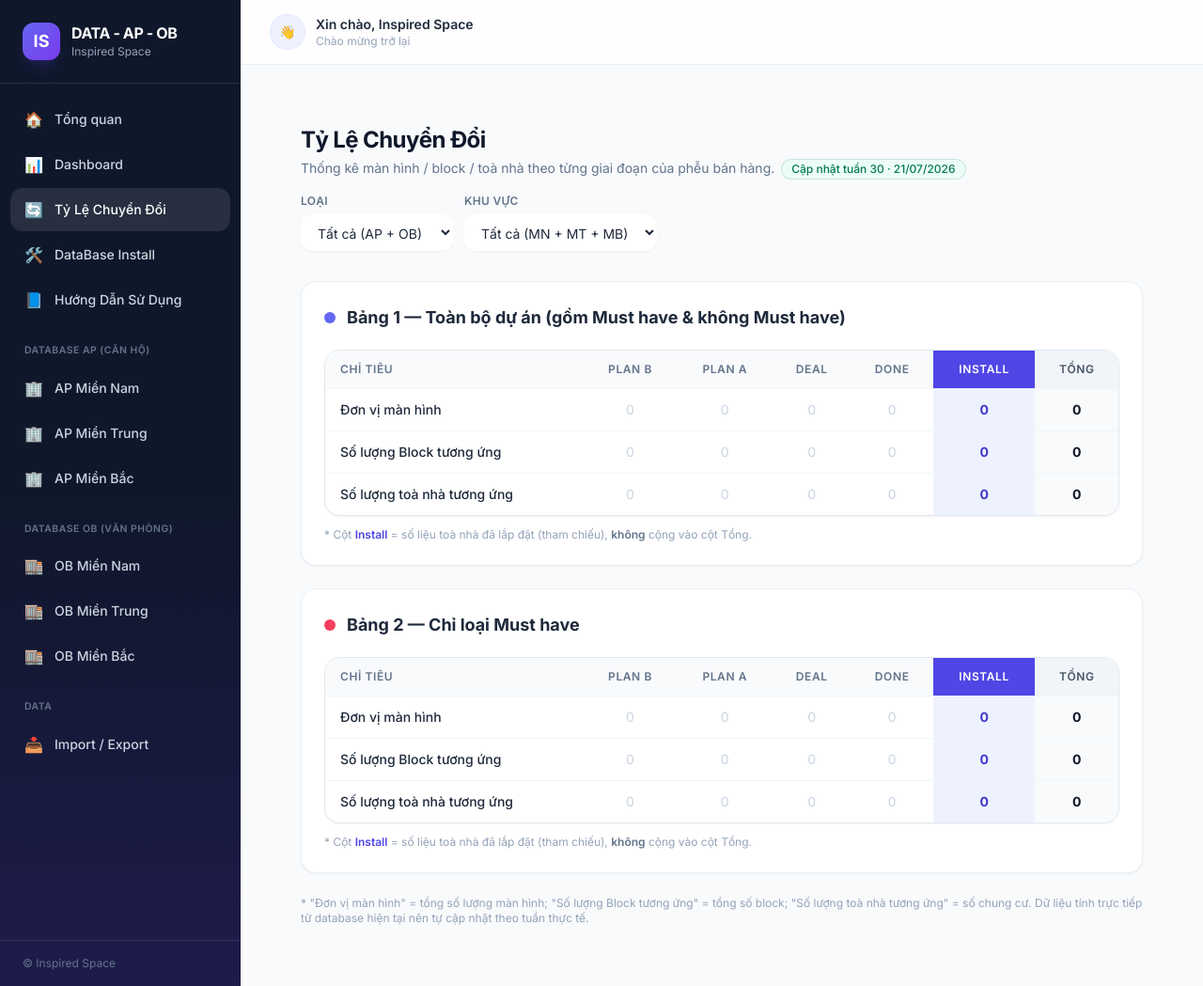
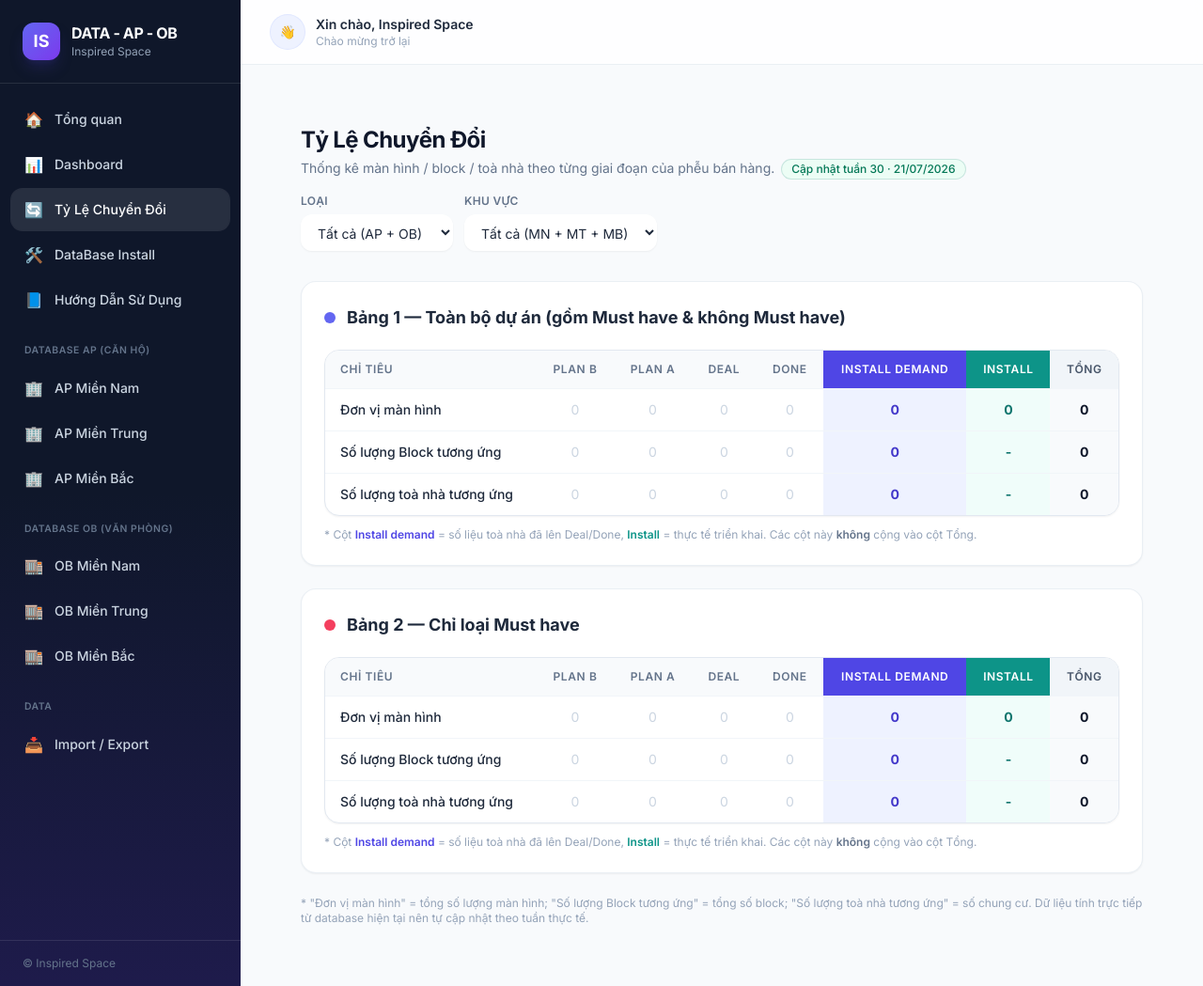
Before and after one commit to doantrieuvy5403-cmd/data-ap-ob, a Flask app: page /conversion in a window 1280 px wide. Shown: the whole page at 94% size. Run offline with Flask 3, Linux system fonts and the light colour scheme; data that the repository does not hold is empty; some libraries are stand-ins or nearby versions.

Commit message:
Conversion Rate: fix must_have calculation for install, add new actual Install column

```diff
--- a/app.py
+++ b/app.py
@@ -708,7 +708,7 @@ def _conversion_table(must_have_only=False, region=None, category=None):
     return table
 
 
-def _install_totals(region=None, category=None):
+def _install_totals(must_have_only=False, region=None, category=None):
     """Totals from AP/OB for sites in Deal or Done status."""
     q = db.session.query(
         db.func.coalesce(db.func.sum(ApartmentRecord.total_screens), 0),
@@ -716,6 +716,8 @@ def _install_totals(region=None, category=None):
         db.func.count(ApartmentRecord.id),
         db.func.coalesce(db.func.sum(ApartmentRecord.total_deployed), 0),
     ).filter(ApartmentRecord.status.in_(['Deal', 'Done']))
+    if must_have_only:
+        q = q.filter(ApartmentRecord.must_have.isnot(None))
     if region:
         q = q.filter(ApartmentRecord.region == region)
     if category:
@@ -817,7 +819,8 @@ def conversion():
         stages=CONVERSION_STAGES,
         table_all=_conversion_table(must_have_only=False, region=region, category=category),
         table_mh=_conversion_table(must_have_only=True, region=region, category=category),
-        install=_install_totals(region=region, category=category),
+        install=_install_totals(must_have_only=False, region=region, category=category),
+        install_mh=_install_totals(must_have_only=True, region=region, category=category),
         region=region,
         category=category,
         week=now.isocalendar()[1],
--- a/templates/conversion.html
+++ b/templates/conversion.html
@@ -18,7 +18,8 @@
                     {% for s in stages %}
                     <th class="px-4 py-3 text-center text-xs font-semibold uppercase tracking-wider text-slate-500">{{ s }}</th>
                     {% endfor %}
-                    <th class="px-4 py-3 text-center text-xs font-semibold uppercase tracking-wider text-white bg-indigo-600">Install</th>
+                    <th class="px-4 py-3 text-center text-xs font-semibold uppercase tracking-wider text-white bg-indigo-600">Install demand</th>
+                    <th class="px-4 py-3 text-center text-xs font-semibold uppercase tracking-wider text-white bg-teal-600">Install</th>
                     <th class="px-4 py-3 text-center text-xs font-semibold uppercase tracking-wider text-slate-600 bg-slate-100">Tổng</th>
                 </tr>
             </thead>
@@ -37,13 +38,20 @@
                         <td class="px-4 py-3 text-sm text-center {{ 'text-slate-700' if table[s][key] else 'text-slate-300' }}">{{ table[s][key] }}</td>
                     {% endfor %}
                     <td class="px-4 py-3 text-sm text-center font-bold text-indigo-700 bg-indigo-50">{{ install[key] }}</td>
+                    <td class="px-4 py-3 text-sm text-center font-bold text-teal-700 bg-teal-50">
+                        {% if key == 'screens' %}
+                            {{ install['deployed'] }}
+                        {% else %}
+                            -
+                        {% endif %}
+                    </td>
                     <td class="px-4 py-3 text-sm text-center font-bold text-slate-900 bg-slate-50">{{ ns.total }}</td>
                 </tr>
                 {% endfor %}
             </tbody>
         </table>
     </div>
-    <p class="text-xs text-slate-400 mt-3">* Cột <span class="font-semibold text-indigo-600">Install</span> = số liệu toà nhà đã lắp đặt (tham chiếu), <span class="font-semibold text-slate-500">không</span> cộng vào cột Tổng.</p>
+    <p class="text-xs text-slate-400 mt-3">* Cột <span class="font-semibold text-indigo-600">Install demand</span> = số liệu toà nhà đã lên Deal/Done, <span class="font-semibold text-teal-600">Install</span> = thực tế triển khai. Các cột này <span class="font-semibold text-slate-500">không</span> cộng vào cột Tổng.</p>
 </div>
 {% endmacro %}
 
@@ -84,7 +92,7 @@
 
     <div class="grid grid-cols-1 gap-6">
         {{ conv_table('Bảng 1 — Toàn bộ dự án (gồm Must have & không Must have)', table_all, stages, 'bg-indigo-500', install) }}
-        {{ conv_table('Bảng 2 — Chỉ loại Must have', table_mh, stages, 'bg-rose-500', install) }}
+        {{ conv_table('Bảng 2 — Chỉ loại Must have', table_mh, stages, 'bg-rose-500', install_mh) }}
     </div>
 
     <p class="text-xs text-slate-400 mt-6">
```
